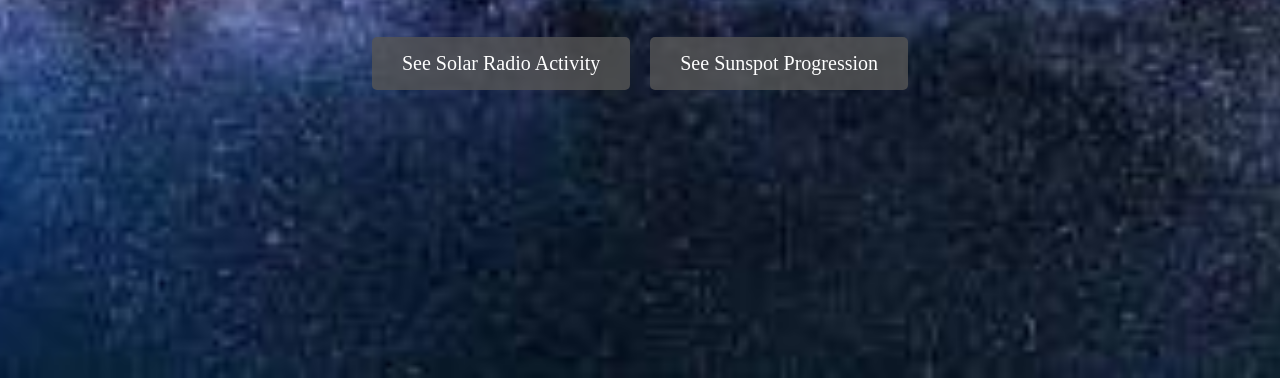
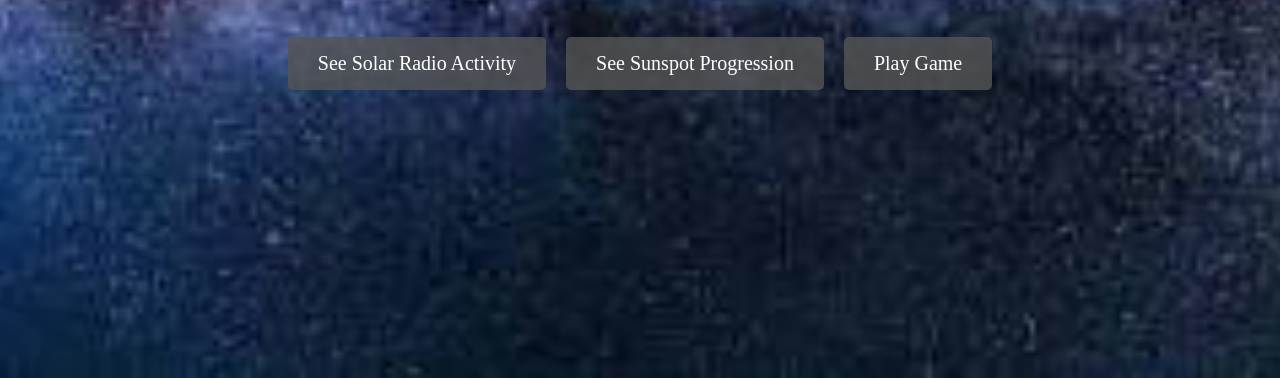
Before and after one commit to a111950/KP, a plain HTML site: page index.html in a window 1280 px wide. Shown: the part 422-800 px from the top of the page. Drawn offline with Linux system fonts and the light colour scheme.

Commit message:
Update index.html

```diff
--- a/index.html
+++ b/index.html
@@ -50,6 +50,7 @@
     <div class="button-container">
         <a href="solar_radio.html" class="button">See Solar Radio Activity</a>
         <a href="sunspot.html" class="button">See Sunspot Progression</a>
+        <a href="game.html" class="button">Play Game</a>
     </div>
 
 </body>
```
